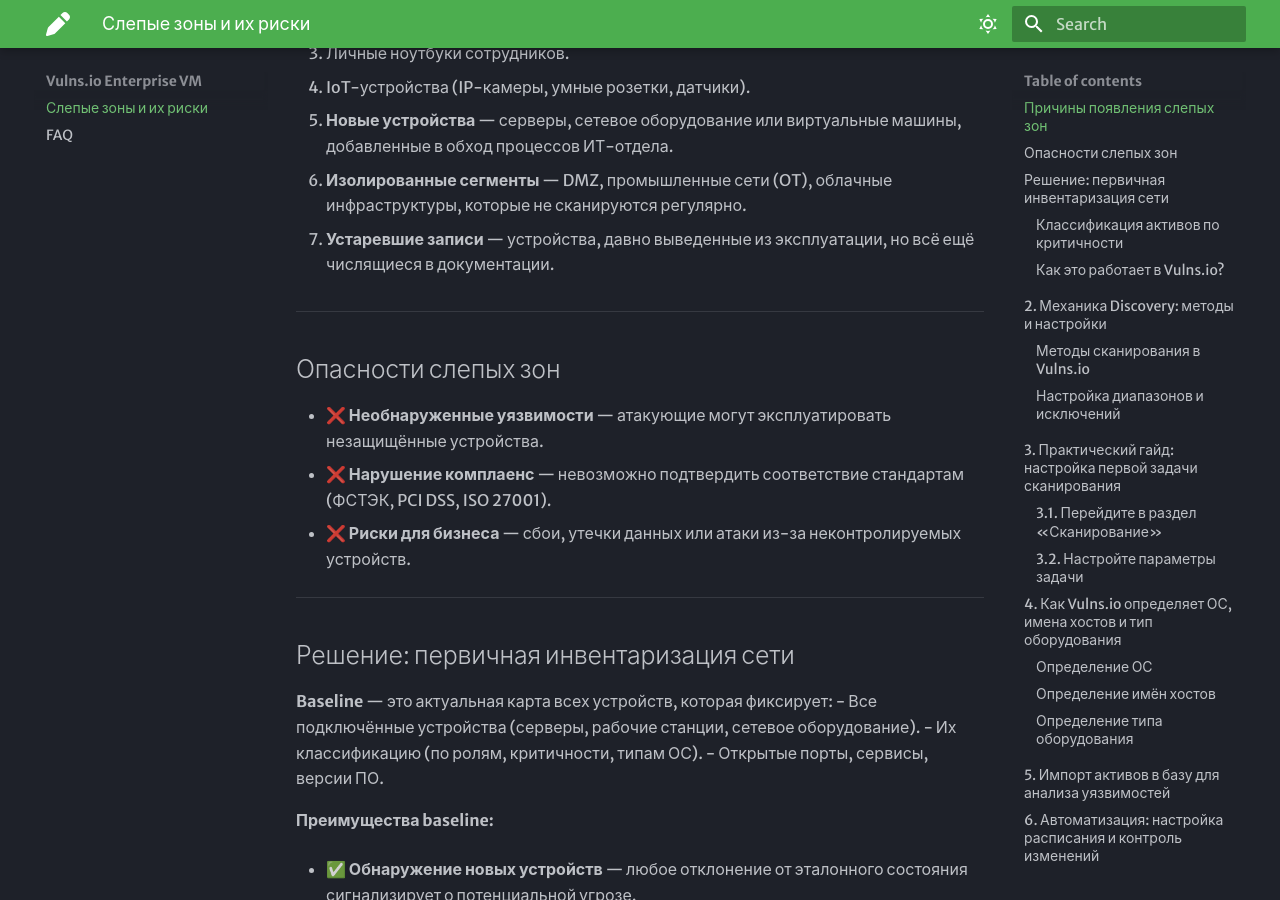
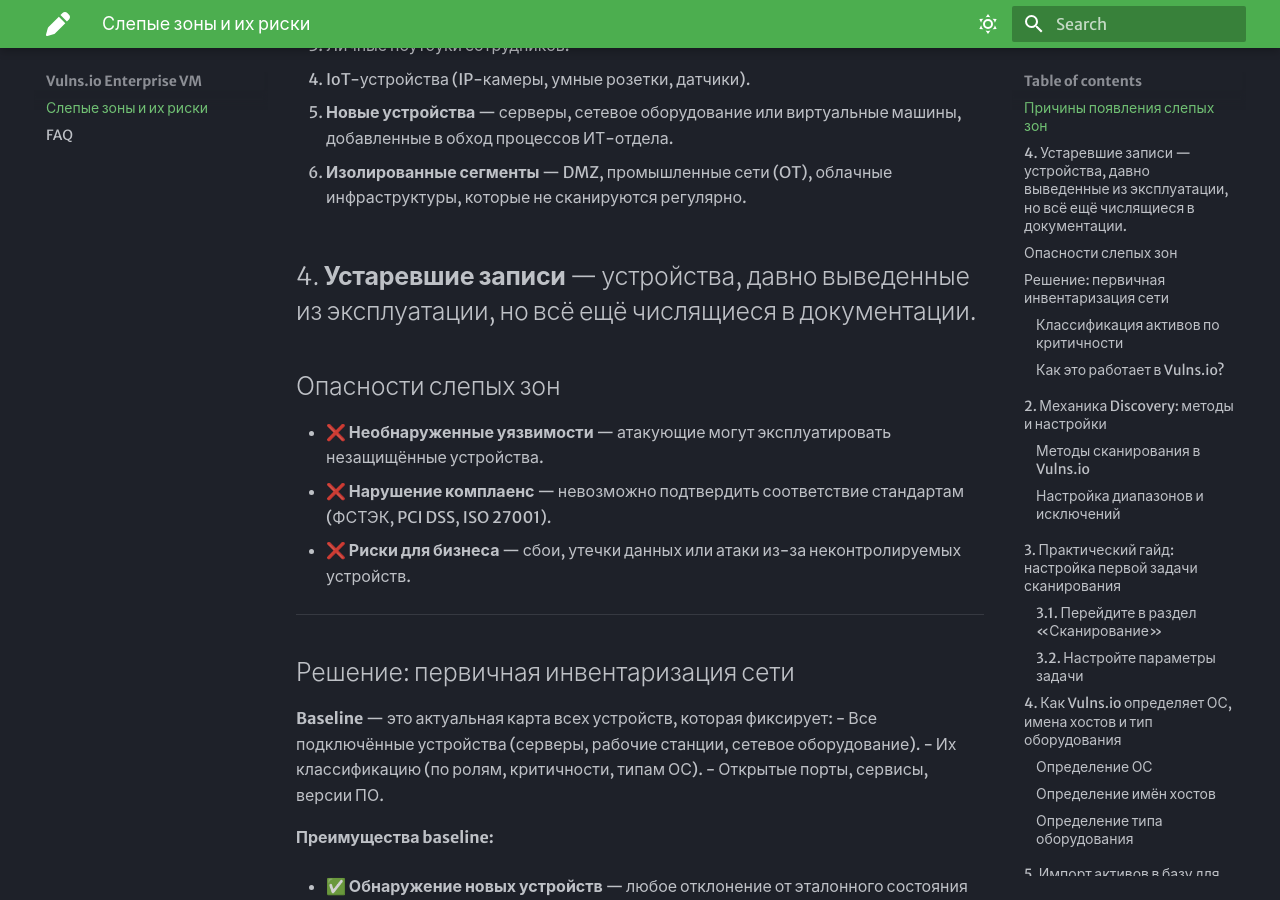
Before and after one commit to lelekinkirill96/mkdocs_portfolio, an MkDocs documentation site: the page built from docs/index.md, in a window 1280 px wide and 900 px high, scrolled down 449 px. Built offline with MkDocs 1.6.1 and Material for MkDocs 9.7.7, drawn with Linux system fonts in a browser that asks for light colours; some of the changed lines change nothing that is shown.

Commit message:
Update index.md

```diff
--- a/docs/index.md
+++ b/docs/index.md
@@ -7,19 +7,15 @@
 ## Причины появления слепых зон
 
 1. **Теневое IT** — устройства, подключённые без ведома ИТ-службы:
-
    - Тестовые серверы разработчиков.
-
    - Личные ноутбуки сотрудников.
-
    - IoT-устройства (IP-камеры, умные розетки, датчики).
 
-3. **Новые устройства** — серверы, сетевое оборудование или виртуальные машины, добавленные в обход процессов ИТ-отдела.
+2. **Новые устройства** — серверы, сетевое оборудование или виртуальные машины, добавленные в обход процессов ИТ-отдела.
 
-4. **Изолированные сегменты** — DMZ, промышленные сети (OT), облачные инфраструктуры, которые не сканируются регулярно.
+3. **Изолированные сегменты** — DMZ, промышленные сети (OT), облачные инфраструктуры, которые не сканируются регулярно.
 
-5. **Устаревшие записи** — устройства, давно выведенные из эксплуатации, но всё ещё числящиеся в документации.
-
+4. **Устаревшие записи** — устройства, давно выведенные из эксплуатации, но всё ещё числящиеся в документации.
 ---
 
 ## Опасности слепых зон
```
